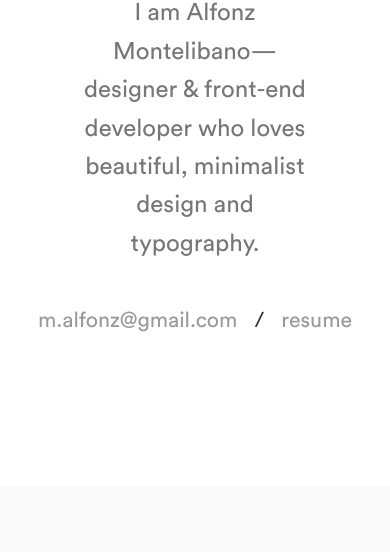
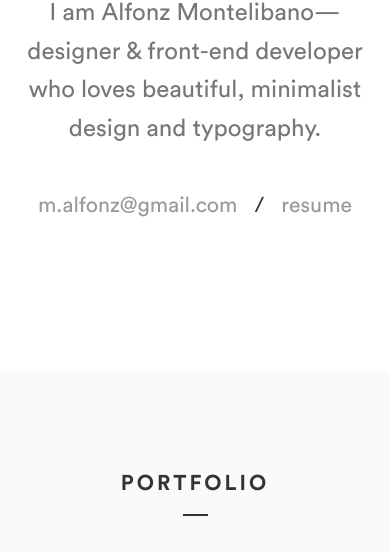
Before and after one commit to alfonz-m/alfonz-m, a plain HTML site: page index.html in a window 390 px wide. Shown: the part 258-810 px from the top of the page. Drawn offline with nearby package versions, Linux system fonts and the light colour scheme.

Commit message:
Update widths

```diff
--- a/index.html
+++ b/index.html
@@ -40,7 +40,7 @@
     <header id="intro" class="intro-section">
         <div class="container">
             <div class="row">
-                <div class="col-xs-8 col-xs-offset-2 intro-text">
+                <div class="col-xs-12 col-lg-8 col-lg-offset-2 intro-text">
                     <h1 data-sr="hustle 2px, wait 0.2s">Hello,</h1>
                     <h2 data-sr="hustle 2px, wait 0.4s">I am Alfonz Montelibano—designer & front-end developer who loves beautiful, minimalist design and typography.</h2>
                 </div>
```
